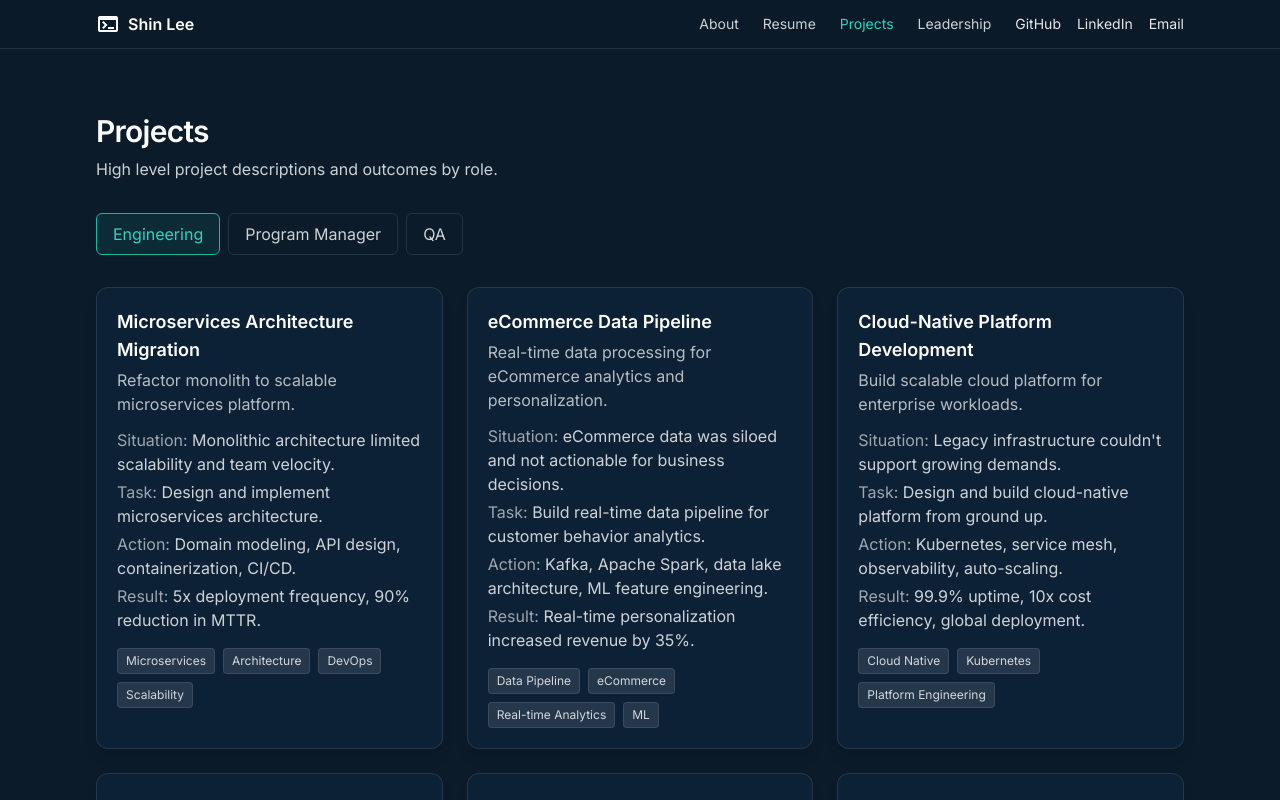
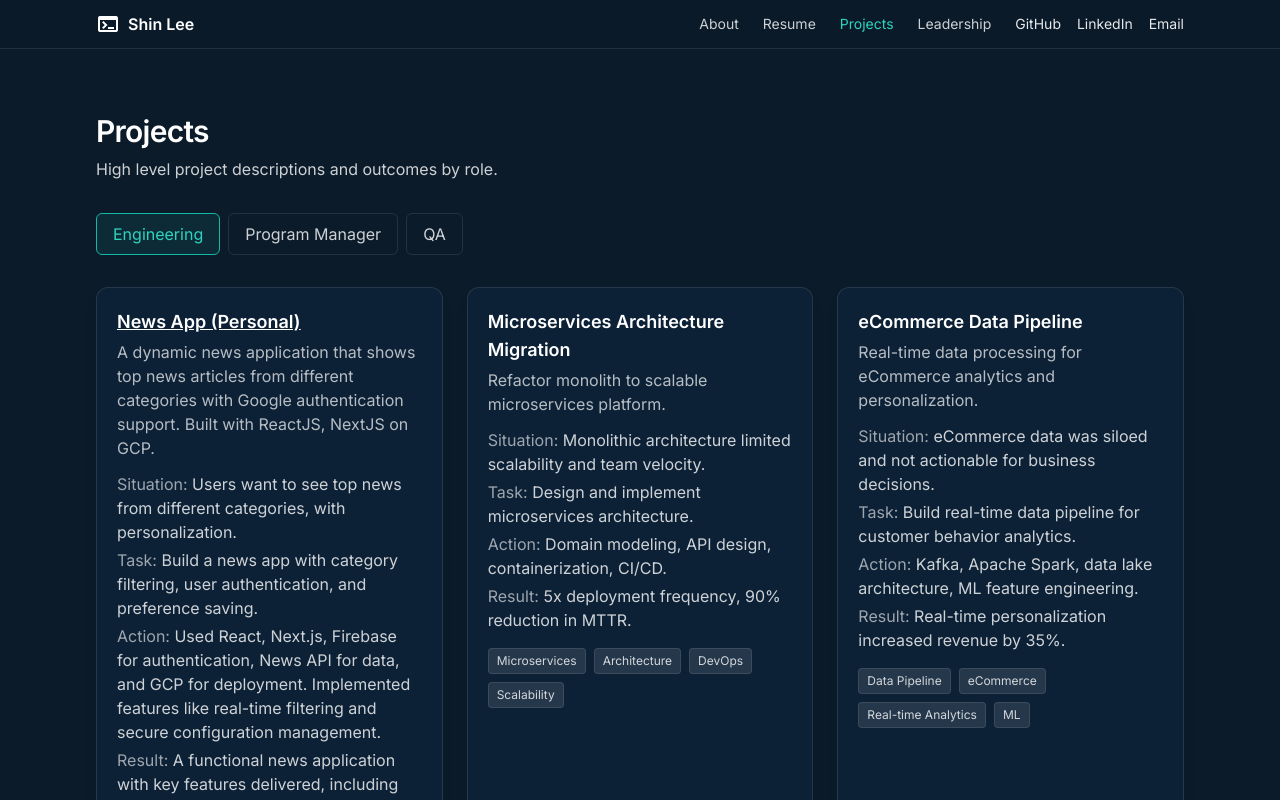
Before and after one commit to sl-ai/portfolios, a React (Vite) app: page /projects in a window 1280 px wide. Shown: the top 800 px of the page. Built offline with nearby package versions, Linux system fonts and the light colour scheme.

Commit message:
update projects
Updated the engineering persona's projects to include a personal News App project with a live URL and improved formatting and consistency across project data.

```diff
--- a/src/components/ProjectCard.jsx
+++ b/src/components/ProjectCard.jsx
@@ -1,18 +1,52 @@
-export default function ProjectCard({ title, context, star, tags = [] }) {
+export default function ProjectCard({ title, context, star, tags = [], url }) {
   return (
     <article className="card p-5 h-full flex flex-col">
-      <h3 className="text-lg font-semibold">{title}</h3>
+      {url ? (
+        <h3 className="text-lg font-semibold underline">
+          <a
+            href={url}
+            target="_blank"
+            rel="noopener noreferrer"
+            className="hover:underline"
+          >
+            {title}
+          </a>
+        </h3>
+      ) : (
+        <h3 className="text-lg font-semibold">{title}</h3>
+      )}
       {context && <p className="mt-1 text-white/70">{context}</p>}
       <div className="mt-3 text-white/80 space-y-1">
-        {star?.situation && <p><span className="text-white/60">Situation:</span> {star.situation}</p>}
-        {star?.task && <p><span className="text-white/60">Task:</span> {star.task}</p>}
-        {star?.action && <p><span className="text-white/60">Action:</span> {star.action}</p>}
-        {star?.result && <p><span className="text-white/60">Result:</span> {star.result}</p>}
+        {star?.situation && (
+          <p>
+            <span className="text-white/60">Situation:</span> {star.situation}
+          </p>
+        )}
+        {star?.task && (
+          <p>
+            <span className="text-white/60">Task:</span> {star.task}
+          </p>
+        )}
+        {star?.action && (
+          <p>
+            <span className="text-white/60">Action:</span> {star.action}
+          </p>
+        )}
+        {star?.result && (
+          <p>
+            <span className="text-white/60">Result:</span> {star.result}
+          </p>
+        )}
       </div>
       {tags.length > 0 && (
         <div className="mt-4 flex flex-wrap gap-2">
           {tags.map((t) => (
-            <span key={t} className="text-xs px-2 py-1 rounded bg-white/10 border border-white/10 text-white/80">{t}</span>
+            <span
+              key={t}
+              className="text-xs px-2 py-1 rounded bg-white/10 border border-white/10 text-white/80"
+            >
+              {t}
+            </span>
           ))}
         </div>
       )}
--- a/src/pages/Projects.jsx
+++ b/src/pages/Projects.jsx
@@ -1,6 +1,6 @@
-import Section from '../components/Section.jsx';
-import ProjectCard from '../components/ProjectCard.jsx';
-import { usePersona } from '../contexts/PersonaContext.jsx';
+import Section from "../components/Section.jsx";
+import ProjectCard from "../components/ProjectCard.jsx";
+import { usePersona } from "../contexts/PersonaContext.jsx";
 
 export default function Projects() {
   const { persona, personas, setCurrentPersona } = usePersona();
@@ -10,197 +10,239 @@ export default function Projects() {
   const projectTemplates = {
     programManager: [
       {
-        title: 'Enterprise Digital Transformation',
-        context: 'Cross-functional program to modernize legacy systems.',
+        title: "Enterprise Digital Transformation",
+        context: "Cross-functional program to modernize legacy systems.",
         star: {
-          situation: 'Fragmented systems created customer experience inefficiencies.',
-          task: 'Lead enterprise-wide transformation with minimal disruption.',
-          action: 'Phased approach, stakeholder alignment, change management.',
-          result: '40% efficiency gain, 99% stakeholder satisfaction.',
+          situation:
+            "Fragmented systems created customer experience inefficiencies.",
+          task: "Lead enterprise-wide transformation with minimal disruption.",
+          action: "Phased approach, stakeholder alignment, change management.",
+          result: "40% efficiency gain, 99% stakeholder satisfaction.",
         },
-        tags: ['Program Management', 'Change Management', 'Stakeholder Alignment'],
+        tags: [
+          "Program Management",
+          "Change Management",
+          "Stakeholder Alignment",
+        ],
       },
       {
-        title: 'eCommerce Platform Migration',
-        context: 'Migrate legacy eCommerce system to modern cloud platform.',
+        title: "eCommerce Platform Migration",
+        context: "Migrate legacy eCommerce system to modern cloud platform.",
         star: {
-          situation: 'Outdated eCommerce platform limited growth and customer experience.',
-          task: 'Lead migration to scalable, modern headless eCommerce solution.',
-          action: 'Vendor selection, data migration strategy, user training, go-live planning.',
-          result: '60% faster page loads, 25% increase in conversion rates.',
+          situation:
+            "Outdated eCommerce platform limited growth and customer experience.",
+          task: "Lead migration to scalable, modern headless eCommerce solution.",
+          action:
+            "Vendor selection, data migration strategy, user training, go-live planning.",
+          result: "60% faster page loads, 25% increase in conversion rates.",
         },
-        tags: ['eCommerce', 'Platform Migration', 'Customer Experience'],
+        tags: ["eCommerce", "Platform Migration", "Customer Experience"],
       },
       {
-        title: 'Strategic Initiative Delivery',
-        context: 'Multi-year strategic program with complex dependencies.',
+        title: "Strategic Initiative Delivery",
+        context: "Multi-year strategic program with complex dependencies.",
         star: {
-          situation: 'Strategic goals lacked clear execution roadmap.',
-          task: 'Define and execute strategic initiatives across teams.',
-          action: 'Program governance, milestone tracking, risk management.',
-          result: '100% on-time delivery, executive confidence increased.',
+          situation: "Strategic goals lacked clear execution roadmap.",
+          task: "Define and execute strategic initiatives across teams.",
+          action: "Program governance, milestone tracking, risk management.",
+          result: "100% on-time delivery, executive confidence increased.",
         },
-        tags: ['Strategic Planning', 'Governance', 'Risk Management'],
+        tags: ["Strategic Planning", "Governance", "Risk Management"],
       },
       {
-        title: 'Quality Assurance Automation Initiative',
-        context: 'Enterprise-wide automation program to enhance efficiency and accuracy.',
+        title: "Quality Assurance Automation Initiative",
+        context:
+          "Enterprise-wide automation program to enhance efficiency and accuracy.",
         star: {
-          situation: 'Manual processes created bottlenecks and errors.',
-          task: 'Identify and automate high-impact quality assurance processes.',
-          action: 'Process mapping, RPA implementation, change management.',
-          result: '70% reduction in manual tasks, 50% faster processing times, 90% accuracy improvement.',
+          situation: "Manual processes created bottlenecks and errors.",
+          task: "Identify and automate high-impact quality assurance processes.",
+          action: "Process mapping, RPA implementation, change management.",
+          result:
+            "70% reduction in manual tasks, 50% faster processing times, 90% accuracy improvement.",
         },
-        tags: ['Process Automation', 'RPA', 'Efficiency'],
+        tags: ["Process Automation", "RPA", "Efficiency"],
       },
       {
-        title: 'Cross-Functional Collaboration Platform',
-        context: 'Program to improve team collaboration and communication.',
+        title: "Cross-Functional Collaboration Platform",
+        context: "Program to improve team collaboration and communication.",
         star: {
-          situation: 'Siloed teams hindered productivity and innovation.',
-          task: 'Create platform for seamless cross-team collaboration.',
-          action: 'Stakeholder workshops, tool selection, adoption strategy.',
-          result: '50% faster decision making, improved team satisfaction.',
+          situation: "Siloed teams hindered productivity and innovation.",
+          task: "Create platform for seamless cross-team collaboration.",
+          action: "Stakeholder workshops, tool selection, adoption strategy.",
+          result: "50% faster decision making, improved team satisfaction.",
         },
-        tags: ['Collaboration', 'Platform Strategy', 'Adoption'],
+        tags: ["Collaboration", "Platform Strategy", "Adoption"],
       },
     ],
     engineering: [
       {
-        title: 'Microservices Architecture Migration',
-        context: 'Refactor monolith to scalable microservices platform.',
+        title: "News App (Personal)",
+        url: "https://news-demo-public--shinlee-8c3d2.us-central1.hosted.app/",
+        context:
+          "A dynamic news application that shows top news articles from different categories with Google authentication support. Built with ReactJS, NextJS on GCP.",
         star: {
-          situation: 'Monolithic architecture limited scalability and team velocity.',
-          task: 'Design and implement microservices architecture.',
-          action: 'Domain modeling, API design, containerization, CI/CD.',
-          result: '5x deployment frequency, 90% reduction in MTTR.',
+          situation:
+            "Users want to see top news from different categories, with personalization.",
+          task: "Build a news app with category filtering, user authentication, and preference saving.",
+          action:
+            "Used React, Next.js, Firebase for authentication, News API for data, and GCP for deployment. Implemented features like real-time filtering and secure configuration management.",
+          result:
+            "A functional news application with key features delivered, including real-time filtering and secure user authentication.",
         },
-        tags: ['Microservices', 'Architecture', 'DevOps', 'Scalability'],
+        tags: ["React.js", "Next.js", "TypeScript", "Firebase", "GCP"],
       },
       {
-        title: 'eCommerce Data Pipeline',
-        context: 'Real-time data processing for eCommerce analytics and personalization.',
+        title: "Microservices Architecture Migration",
+        context: "Refactor monolith to scalable microservices platform.",
         star: {
-          situation: 'eCommerce data was siloed and not actionable for business decisions.',
-          task: 'Build real-time data pipeline for customer behavior analytics.',
-          action: 'Kafka, Apache Spark, data lake architecture, ML feature engineering.',
-          result: 'Real-time personalization increased revenue by 35%.',
+          situation:
+            "Monolithic architecture limited scalability and team velocity.",
+          task: "Design and implement microservices architecture.",
+          action: "Domain modeling, API design, containerization, CI/CD.",
+          result: "5x deployment frequency, 90% reduction in MTTR.",
         },
-        tags: ['Data Pipeline', 'eCommerce', 'Real-time Analytics', 'ML'],
+        tags: ["Microservices", "Architecture", "DevOps", "Scalability"],
       },
       {
-        title: 'Cloud-Native Platform Development',
-        context: 'Build scalable cloud platform for enterprise workloads.',
+        title: "eCommerce Data Pipeline",
+        context:
+          "Real-time data processing for eCommerce analytics and personalization.",
         star: {
-          situation: 'Legacy infrastructure couldn\'t support growing demands.',
-          task: 'Design and build cloud-native platform from ground up.',
-          action: 'Kubernetes, service mesh, observability, auto-scaling.',
-          result: '99.9% uptime, 10x cost efficiency, global deployment.',
+          situation:
+            "eCommerce data was siloed and not actionable for business decisions.",
+          task: "Build real-time data pipeline for customer behavior analytics.",
+          action:
+            "Kafka, Apache Spark, data lake architecture, ML feature engineering.",
+          result: "Real-time personalization increased revenue by 35%.",
         },
-        tags: ['Cloud Native', 'Kubernetes', 'Platform Engineering'],
+        tags: ["Data Pipeline", "eCommerce", "Real-time Analytics", "ML"],
       },
       {
-        title: 'Automated Testing Framework',
-        context: 'Comprehensive test automation for continuous delivery.',
+        title: "Cloud-Native Platform Development",
+        context: "Build scalable cloud platform for enterprise workloads.",
         star: {
-          situation: 'Manual testing created deployment bottlenecks and quality issues.',
-          task: 'Build end-to-end automated testing framework.',
-          action: 'Selenium, API testing, performance testing, CI/CD integration.',
-          result: '80% test coverage, 90% reduction in production bugs.',
+          situation: "Legacy infrastructure couldn't support growing demands.",
+          task: "Design and build cloud-native platform from ground up.",
+          action: "Kubernetes, service mesh, observability, auto-scaling.",
+          result: "99.9% uptime, 10x cost efficiency, global deployment.",
         },
-        tags: ['Test Automation', 'CI/CD', 'Quality Assurance'],
+        tags: ["Cloud Native", "Kubernetes", "Platform Engineering"],
       },
       {
-        title: 'AI/ML Platform Integration',
-        context: 'Integrate AI capabilities into existing product suite.',
+        title: "Automated Testing Framework",
+        context: "Comprehensive test automation for continuous delivery.",
         star: {
-          situation: 'Manual processes limited product intelligence and automation.',
-          task: 'Build ML platform and integrate AI features.',
-          action: 'MLOps pipeline, model serving, A/B testing framework.',
-          result: '30% improvement in user engagement, automated workflows.',
+          situation:
+            "Manual testing created deployment bottlenecks and quality issues.",
+          task: "Build end-to-end automated testing framework.",
+          action:
+            "Selenium, API testing, performance testing, CI/CD integration.",
+          result: "80% test coverage, 90% reduction in production bugs.",
         },
-        tags: ['AI/ML', 'Platform Integration', 'MLOps'],
+        tags: ["Test Automation", "CI/CD", "Quality Assurance"],
       },
       {
-        title: 'Data Analytics Dashboard',
-        context: 'Self-service analytics platform for business intelligence.',
+        title: "AI/ML Platform Integration",
+        context: "Integrate AI capabilities into existing product suite.",
         star: {
-          situation: 'Business users lacked access to real-time data insights.',
-          task: 'Build interactive dashboard for data-driven decision making.',
-          action: 'React, D3.js, Python backend, data visualization best practices.',
-          result: 'Self-service analytics reduced reporting time by 75%.',
+          situation:
+            "Manual processes limited product intelligence and automation.",
+          task: "Build ML platform and integrate AI features.",
+          action: "MLOps pipeline, model serving, A/B testing framework.",
+          result: "30% improvement in user engagement, automated workflows.",
         },
-        tags: ['Data Analytics', 'Dashboard', 'Business Intelligence'],
+        tags: ["AI/ML", "Platform Integration", "MLOps"],
+      },
+      {
+        title: "Data Analytics Dashboard",
+        context: "Self-service analytics platform for business intelligence.",
+        star: {
+          situation: "Business users lacked access to real-time data insights.",
+          task: "Build interactive dashboard for data-driven decision making.",
+          action:
+            "React, D3.js, Python backend, data visualization best practices.",
+          result: "Self-service analytics reduced reporting time by 75%.",
+        },
+        tags: ["Data Analytics", "Dashboard", "Business Intelligence"],
       },
     ],
     qa: [
       {
-        title: 'Enterprise IAM Rollout',
-        context: 'Global identity unification across business units.',
+        title: "Enterprise IAM Rollout",
+        context: "Global identity unification across business units.",
         star: {
-          situation: 'Fragmented identity led to risk and friction.',
-          task: 'Lead cross-functional rollout with minimal disruption.',
-          action: 'Phased migration, zero-trust patterns, automation gates in CI/CD.',
-          result: '98% adoption in first quarter, audit findings reduced by 80%.',
+          situation: "Fragmented identity led to risk and friction.",
+          task: "Lead cross-functional rollout with minimal disruption.",
+          action:
+            "Phased migration, zero-trust patterns, automation gates in CI/CD.",
+          result:
+            "98% adoption in first quarter, audit findings reduced by 80%.",
         },
-        tags: ['IAM', 'Zero Trust', 'Automation', 'Governance'],
+        tags: ["IAM", "Zero Trust", "Automation", "Governance"],
       },
       {
-        title: 'eCommerce Quality Assurance',
-        context: 'Comprehensive testing strategy for eCommerce platform.',
+        title: "eCommerce Quality Assurance",
+        context: "Comprehensive testing strategy for eCommerce platform.",
         star: {
-          situation: 'eCommerce platform had critical bugs affecting customer experience.',
-          task: 'Implement comprehensive QA strategy for eCommerce functionality.',
-          action: 'Test automation, performance testing, security testing, user acceptance testing.',
-          result: '95% bug-free releases, 40% improvement in customer satisfaction.',
+          situation:
+            "eCommerce platform had critical bugs affecting customer experience.",
+          task: "Implement comprehensive QA strategy for eCommerce functionality.",
+          action:
+            "Test automation, performance testing, security testing, user acceptance testing.",
+          result:
+            "95% bug-free releases, 40% improvement in customer satisfaction.",
         },
-        tags: ['eCommerce Testing', 'Quality Assurance', 'Customer Experience'],
+        tags: ["eCommerce Testing", "Quality Assurance", "Customer Experience"],
       },
       {
-        title: 'Executive Dashboards',
-        context: 'Unified delivery, reliability, and quality metrics.',
+        title: "Executive Dashboards",
+        context: "Unified delivery, reliability, and quality metrics.",
         star: {
-          situation: 'Leaders lacked a single source of truth for KPIs.',
-          task: 'Deliver actionable insights with drill-through.',
-          action: 'Power BI + SQL models, telemetry enrichment, quality SLOs.',
-          result: 'Decision latency reduced; roadmap aligned to measurable KPIs.',
+          situation: "Leaders lacked a single source of truth for KPIs.",
+          task: "Deliver actionable insights with drill-through.",
+          action: "Power BI + SQL models, telemetry enrichment, quality SLOs.",
+          result:
+            "Decision latency reduced; roadmap aligned to measurable KPIs.",
         },
-        tags: ['Power BI', 'SQL', 'SLOs', 'Telemetry'],
+        tags: ["Power BI", "SQL", "SLOs", "Telemetry"],
       },
       {
-        title: 'Test Automation Framework',
-        context: 'End-to-end test automation for continuous quality.',
+        title: "Test Automation Framework",
+        context: "End-to-end test automation for continuous quality.",
         star: {
-          situation: 'Manual testing processes couldn\'t keep up with release velocity.',
-          task: 'Build comprehensive test automation framework.',
-          action: 'Selenium, API testing, performance testing, CI/CD integration.',
-          result: '90% test automation coverage, 60% faster release cycles.',
+          situation:
+            "Manual testing processes couldn't keep up with release velocity.",
+          task: "Build comprehensive test automation framework.",
+          action:
+            "Selenium, API testing, performance testing, CI/CD integration.",
+          result: "90% test automation coverage, 60% faster release cycles.",
         },
-        tags: ['Test Automation', 'CI/CD', 'Quality Engineering'],
+        tags: ["Test Automation", "CI/CD", "Quality Engineering"],
       },
       {
-        title: 'Data Quality Assurance',
-        context: 'Data validation and quality monitoring system.',
+        title: "Data Quality Assurance",
+        context: "Data validation and quality monitoring system.",
         star: {
-          situation: 'Poor data quality led to incorrect business decisions.',
-          task: 'Implement data quality monitoring and validation framework.',
-          action: 'Data profiling, validation rules, monitoring dashboards, alerting.',
-          result: '99.5% data accuracy, 80% reduction in data-related issues.',
+          situation: "Poor data quality led to incorrect business decisions.",
+          task: "Implement data quality monitoring and validation framework.",
+          action:
+            "Data profiling, validation rules, monitoring dashboards, alerting.",
+          result: "99.5% data accuracy, 80% reduction in data-related issues.",
         },
-        tags: ['Data Quality', 'Monitoring', 'Validation'],
+        tags: ["Data Quality", "Monitoring", "Validation"],
       },
       {
-        title: 'Cloud-Native Modernization',
-        context: 'Refactor legacy services to a reliable platform.',
+        title: "Cloud-Native Modernization",
+        context: "Refactor legacy services to a reliable platform.",
         star: {
-          situation: 'Monolith impeded scale and reliability.',
-          task: 'Modernize with a platform-first mindset.',
-          action: 'SLOs, canary releases, infra as code, contract testing.',
-          result: 'MTTR down 40%, deployments up 5x with stable quality.',
+          situation: "Monolith impeded scale and reliability.",
+          task: "Modernize with a platform-first mindset.",
+          action: "SLOs, canary releases, infra as code, contract testing.",
+          result: "MTTR down 40%, deployments up 5x with stable quality.",
         },
-        tags: ['Kubernetes', 'IaC', 'SRE', 'Contract Testing'],
+        tags: ["Kubernetes", "IaC", "SRE", "Contract Testing"],
       },
-    ]
+    ],
   };
 
   const projects = projectTemplates[persona.id] || projectTemplates.qa;
@@ -213,7 +255,11 @@ export default function Projects() {
     >
       {/* Persona Tabs */}
       <div className="mb-8 flex justify-left">
-        <div role="tablist" aria-label="Select role persona" className="flex gap-2">
+        <div
+          role="tablist"
+          aria-label="Select role persona"
+          className="flex gap-2"
+        >
           {personaTabs.map((p) => {
             const active = p.id === persona.id;
             return (
@@ -223,8 +269,8 @@ export default function Projects() {
                 aria-selected={active}
                 className={`px-4 py-2 rounded-md border transition-colors ${
                   active
-                    ? 'border-teal-500 text-teal-400 bg-teal-500/10'
-                    : 'border-white/10 text-white/80 hover:bg-white/10 hover:text-white'
+                    ? "border-teal-500 text-teal-400 bg-teal-500/10"
+                    : "border-white/10 text-white/80 hover:bg-white/10 hover:text-white"
                 }`}
                 onClick={() => setCurrentPersona(p.id)}
               >
```
